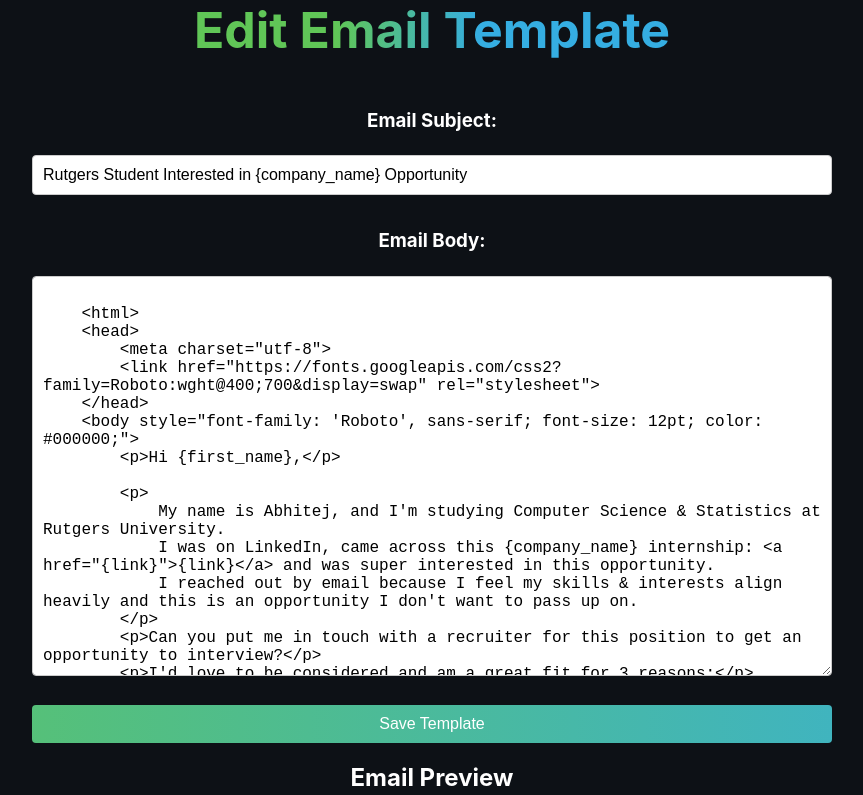
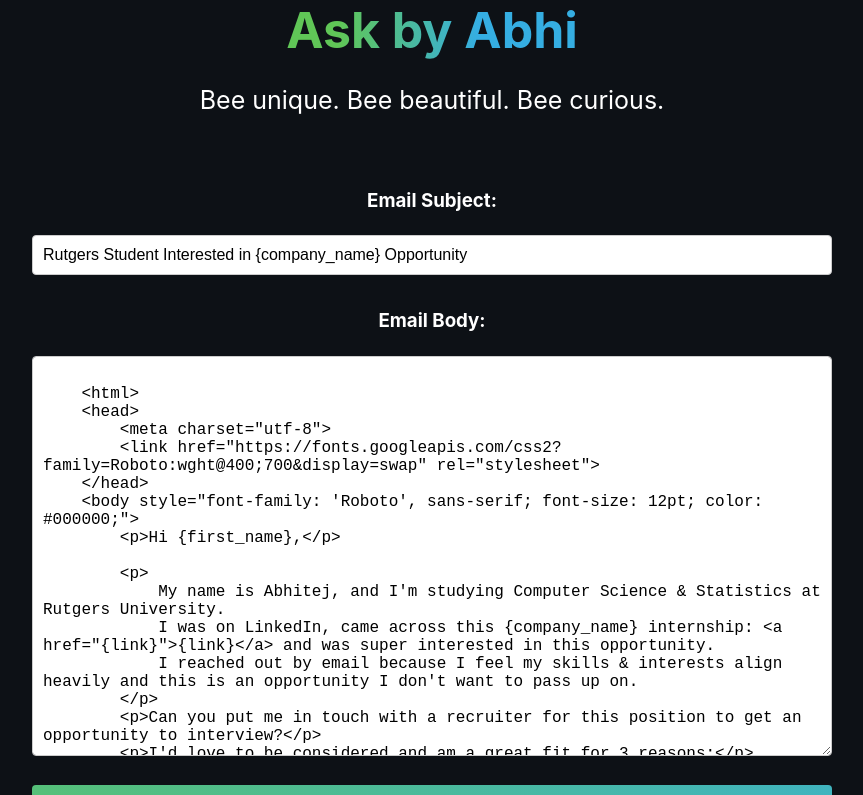
Before and after one commit to abhitej-bokka/email-sender, a React (Create React App) app: page /edit-template in a window 1280 px wide. Shown: the top 795 px of the page, without its empty margins (208-1071 px from the left). Built offline with nearby package versions, Linux system fonts and the light colour scheme.

Commit message:
More dependency changes
lol

```diff
--- a/package.json
+++ b/package.json
@@ -36,5 +36,8 @@
       "last 1 firefox version",
       "last 1 safari version"
     ]
+  },
+  "devDependencies": {
+    "@babel/plugin-proposal-private-property-in-object": "^7.21.11"
   }
 }
--- a/src/EmailTemplateEditor.js
+++ b/src/EmailTemplateEditor.js
@@ -62,8 +62,11 @@
   return (
     <div className="App">
       <div className="container">
-        <div className="header-container">
-          <p className="header gradient-text">Edit Email Template</p>
+      <div className="header-container">
+          <p className="header gradient-text">Ask by Abhi</p>
+          <p className="sub-text">
+            Bee unique. Bee beautiful. Bee curious.
+          </p>
         </div>
 
 
--- a/src/VerifyEmails.js
+++ b/src/VerifyEmails.js
@@ -7,7 +7,7 @@
   const [verifiedEmailsFile, setVerifiedEmailsFile] = useState(null);
   const [resumeFile, setResumeFile] = useState(null);
   const [companyName, setCompanyName] = useState('Company Name i.e. Yahoo');
-  const [jobLink, setJobLink] = useState(''); // Added jobLink state
+  const [jobLink, setJobLink] = useState('https://www.linkedin.com/jobs'); // Added jobLink state
   const [email, setEmail] = useState('abhitej.bokka.tutor@gmail.com');
   const [password, setPassword] = useState('');
   const navigate = useNavigate();
```
Also changed, not shown: 1 other file (tests, documents, lock files or other folders).
